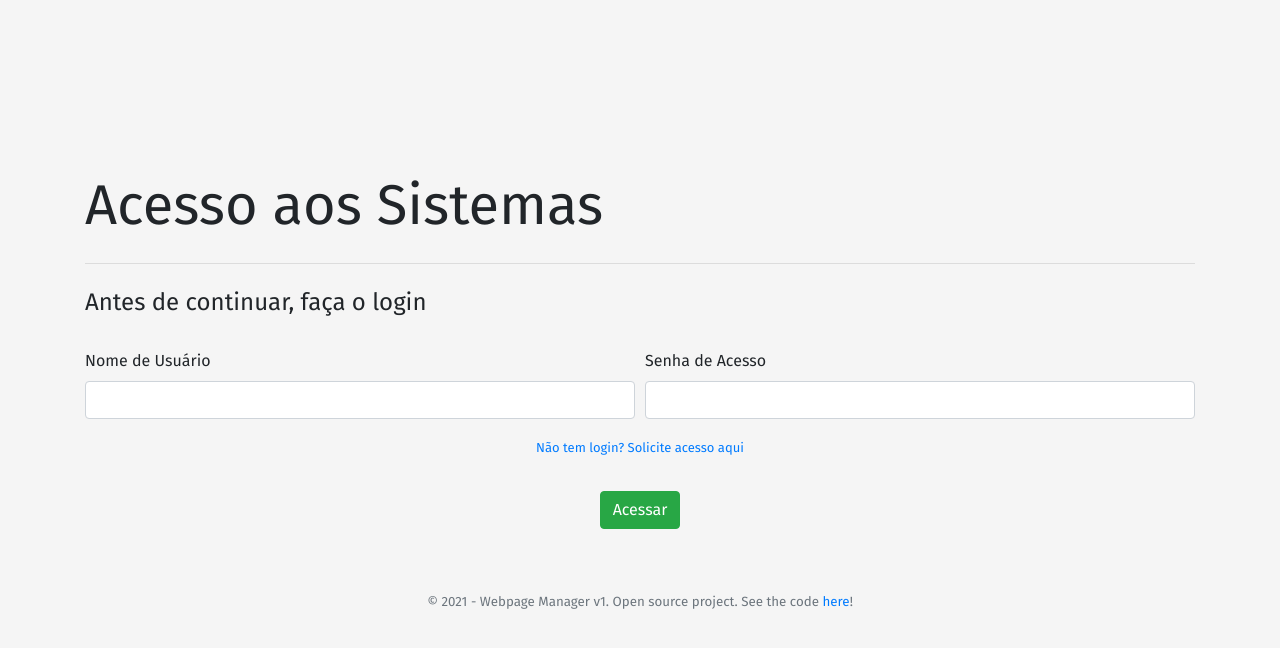
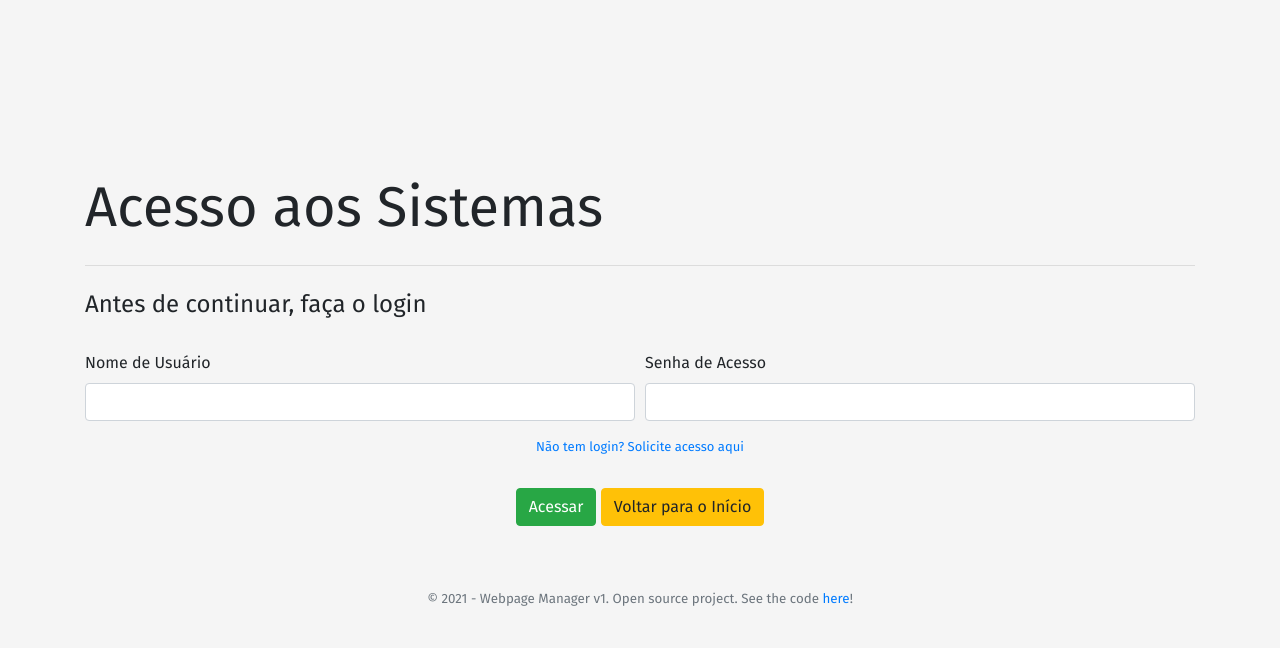
Before and after one commit to andreadelucca/webpage_manager, a PHP site: page /login.php in a window 1280 px wide. Shown: the top 648 px of the page. Run offline with PHP 8.4, Linux system fonts and the light colour scheme; some libraries are stand-ins or nearby versions.

Commit message:
Loading files for backup reasons

```diff
--- a/login.php
+++ b/login.php
@@ -39,12 +39,13 @@
         </div>
         <div class="form-row">
             <div class="form-group col-md-12 d-flex justify-content-center">
-                <div class="mb-3">
-                    <a href="request_login.php" style="font-size: small;">Não tem login? Solicite acesso aqui</a>
+                <div class="mb-3" style="font-size: small;">
+                    <a href="request_login.php">Não tem login? Solicite acesso aqui</a>
                 </div>
             </div>
             <div class="form-group col-md-12 d-flex justify-content-center">
-                <button type="button" id="sendLoginData" class="btn btn-success" onclick="validateUser();">Acessar</button>
+                <button type="button" id="sendLoginData" class="btn btn-success" onclick="validateUser();">Acessar</button>&nbsp;
+                <button type="button" id="returnMainPage" class="btn btn-warning" onclick="location.href = 'main/index.php';">Voltar para o Início</button>
             </div>
         </div>
     </form>
```
Also changed, not shown: main/index.php (added, +13 -0 lines).
